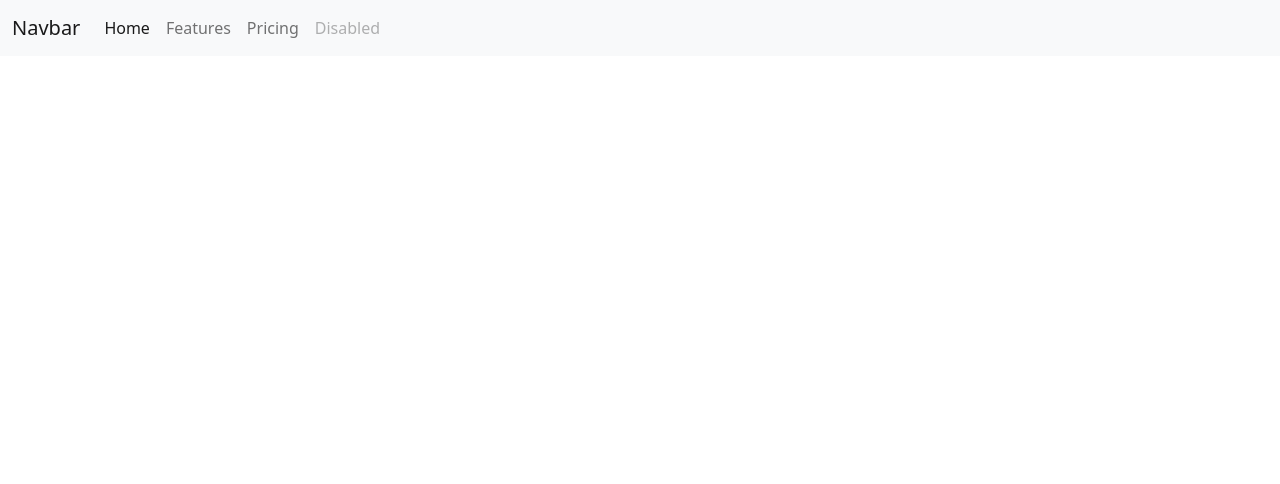
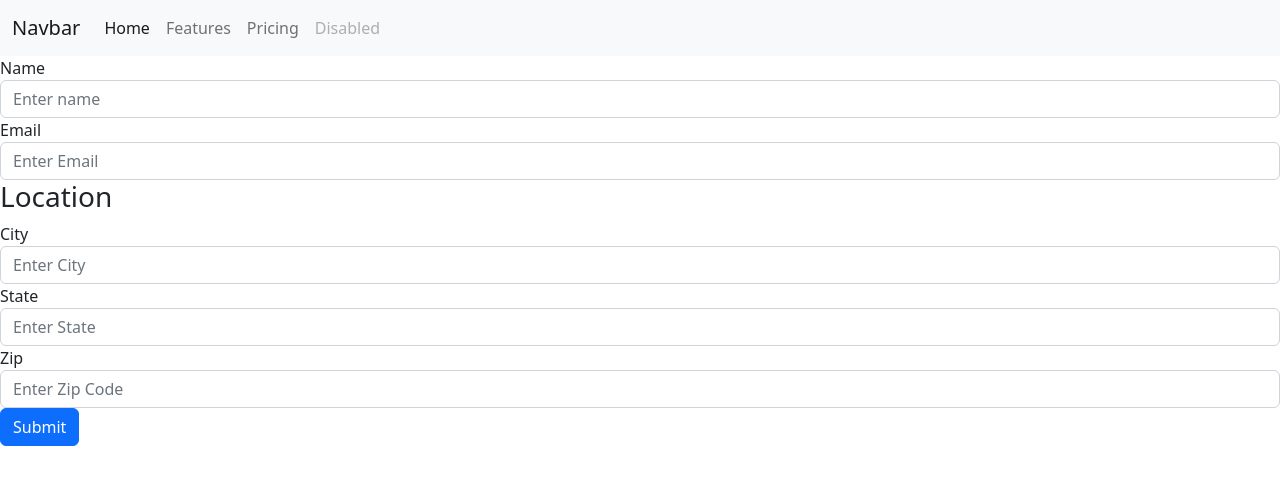
Before and after one commit to tutorajaib/tutorajaib.github.io, a plain HTML site: page index.html in a window 1280 px wide. Drawn offline with nearby package versions, Linux system fonts and the light colour scheme; no server answers.

Commit message:
Update index.html

```diff
--- a/index.html
+++ b/index.html
@@ -25,6 +25,31 @@
             </div>
           </nav>
 
+        <form method="post" name="contactForm">
+          <div class="form-group">
+            <label for="name">Name</label>
+            <input type="text" class="form-control" id="name" required placeholder="Enter name">
+          </div>
+          <div class="form-group">
+            <label for="email">Email</label>
+            <input type="email" class="form-control" id="email" required placeholder="Enter Email">
+          </div>
+          <h3>Location</h3>
+          <div class="form-group">
+            <label for="city">City</label>
+            <input type="text" class="form-control" id="city" placeholder="Enter City">
+          </div>
+          <div class="form-group">
+            <label for="email">State</label>
+            <input type="text" class="form-control" id="state" placeholder="Enter State">
+          </div>
+          <div class="form-group">
+            <label for="zip">Zip</label>
+            <input type="text" class="form-control" id="zip" placeholder="Enter Zip Code">
+          </div>
+          <button type="submit" class="btn btn-primary addValue">Submit</button>
+        </form>
+
         <div class="col-md-6">
         <ul id="contacts" class="list-group">
           <!-- Conatct Object li.list-group-item.contact will be added here by js -->
```
